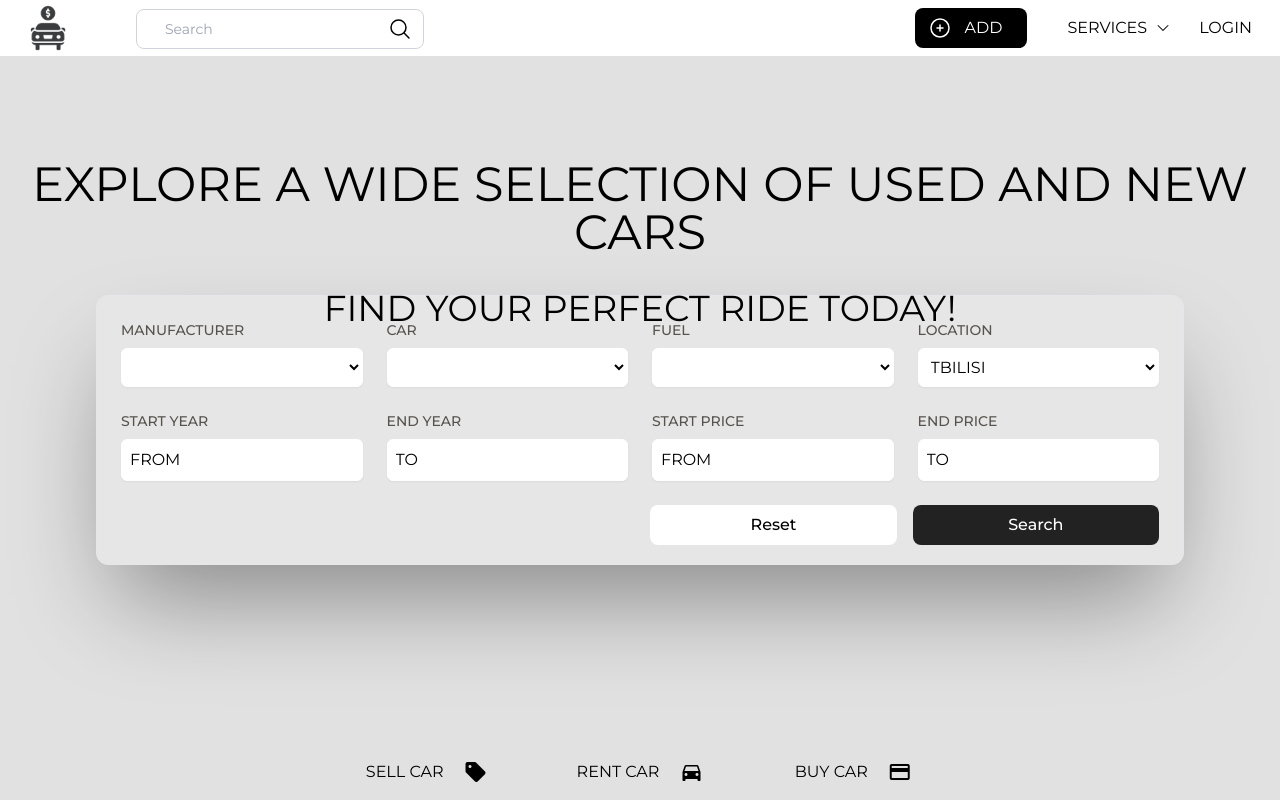
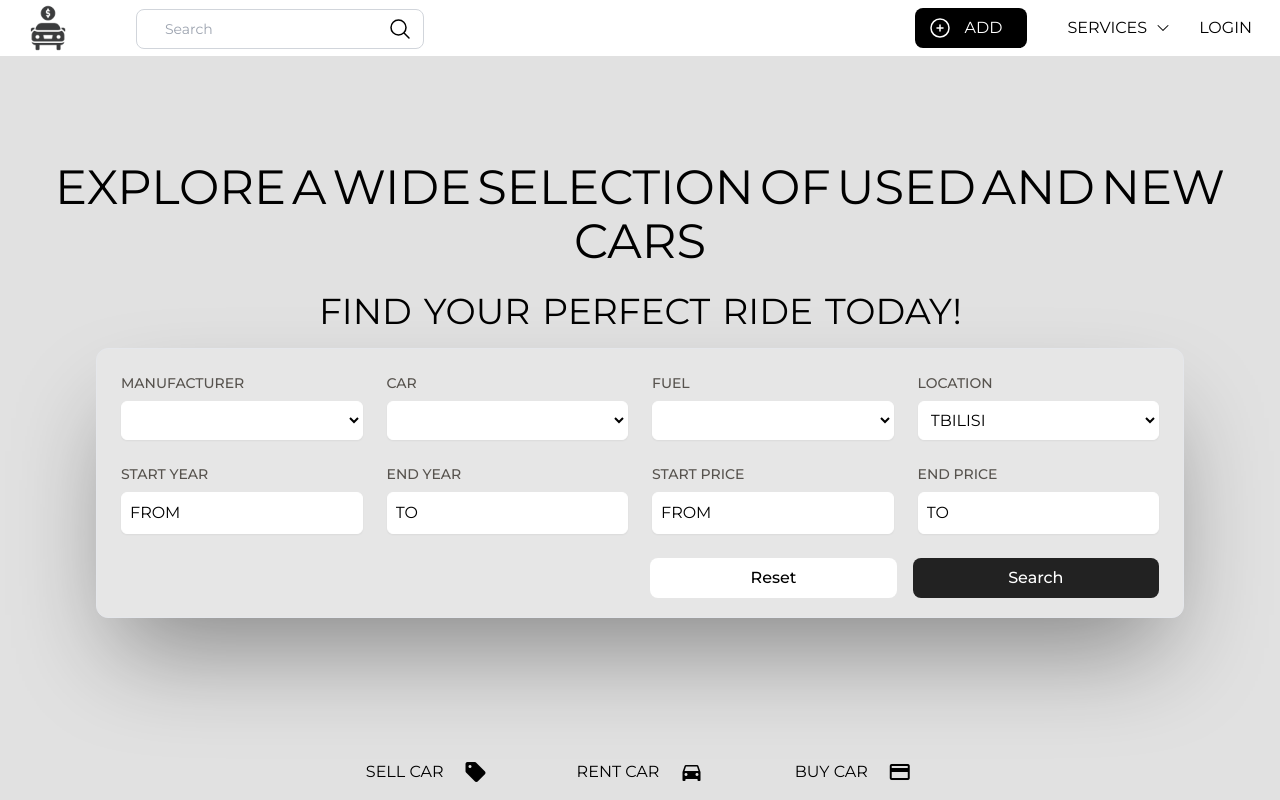
Before and after one commit to vaanskii/auto-market, a Vue app in the folder automarket_frontend/: page / in a window 1280 px wide. Shown: the top 800 px of the page. Built offline with nearby package versions, Linux system fonts and the light colour scheme; the HTML template or start-up script is replaced by a standard one.

Commit message:
Method to animate text. - This method animates the text elements in the header section gradually, creating a fade-in effect. It iterates through each span element inside the 'typed-text' class and applies a fade-in animation with a delay, giving a smooth transition effect to the text.

```diff
--- a/automarket_frontend/src/components/Filter.vue
+++ b/automarket_frontend/src/components/Filter.vue
@@ -1,5 +1,5 @@
 <template>
-    <div class="m-10 w-full max-w-[85%] md:mt-40 mt-56">
+    <div class="m-10 w-full max-w-[85%] -mt-[320px] sm:-mt-80 md:mt-44 lg:mt-60 xl:mt-80">
       <div class="flex flex-col">
         <div class="rounded-xl border h-[890px] md:h-[450px] lg:h-[360px] xl:h-[270px] border-gray-200 bg-[#E6E6E6] p-6 shadow-4xl">
           <form id="opa" @submit.prevent="handleSubmit">
--- a/automarket_frontend/src/components/Main.vue
+++ b/automarket_frontend/src/components/Main.vue
@@ -5,10 +5,14 @@
       <div class="-mt-44 py-4 text-center text-6xl font-bold text-yellow-300">
       </div>
       <div>
-        <div class="flex items-center justify-center md:-mt-0 -mt-[600px]">
-        <h1 class="absolute top-40 text-center uppercase text-xl sm:text-2xl md:text-3xl lg:text-4xl xl:text-5xl">Explore a Wide Selection of Used and New Cars</h1>
-        <p class="absolute top-72 text-center uppercase text-md sm:text-lg md:text-xl lg:text-2xl xl:text-4xl">Find Your Perfect Ride Today!</p>
-      </div>
+        <div class="flex items-center justify-center">
+          <h1 class="typed-text absolute top-40 text-center uppercase text-2xl sm:text-3xl md:text-3xl lg:text-4xl xl:text-5xl">
+            <span v-for="(word, index) in words" :key="index" :class="'word-' + index">{{ word }}</span>
+          </h1>
+          <h1 class="typed-text absolute top-72 text-center uppercase text-lg sm:text-xl md:text-2xl lg:text-2xl xl:text-4xl">
+            <span v-for="(word, index) in words2" :key="index" :class="'word2-' + index">{{ word }}</span>
+          </h1>
+        </div>
       </div>
       <div class="text-white flex items-center justify-center">
         <Filter/>
@@ -52,7 +56,6 @@
 </template>
 
 
-
 <script>
 import Filter from './Filter.vue'
 import Cards from './Cards.vue'
@@ -62,6 +65,45 @@ export default {
     Filter,
     Cards
   },
+  data() {
+    return {
+      words: [
+        'Explore',
+        'a',
+        'Wide',
+        'selection',
+        'of',
+        'used',
+        'and',
+        'new',
+        'cars',
+      ],
+      words2: [
+        'Find',
+        ' ',
+        'Your',
+        ' ',
+        'Perfect',
+        ' ',
+        'Ride',
+        ' ',
+        'Today!',
+      ]
+    };
+  },
+  mounted() {
+    this.animateText();
+  },
+  methods: {
+    animateText() {
+      const spans = document.querySelectorAll('.typed-text span');
+      spans.forEach((span, index) => {
+        setTimeout(() => {
+          span.classList.add('fade-in');
+        }, index * 200); // Adjust the timing here to make it slower
+      });
+    }
+  }
 }
 </script>
 
@@ -76,6 +118,38 @@ export default {
   height: 385px;
 }
 
+
+.typed-text {
+  font-family: "Montserrat Medium";
+  text-align: center;
+  transform: scale(0.94);
+  animation: scale 3s forwards cubic-bezier(0.5, 1, 0.89, 1);
+}
+
+@keyframes scale {
+  100% {
+    transform: scale(1);
+  }
+}
+
+.typed-text span {
+  display: inline-block;
+  opacity: 0;
+  filter: blur(4px);
+  padding: 3px;
+}
+
+.typed-text span.fade-in {
+  animation: fade-in 0.8s forwards cubic-bezier(0.11, 0, 0.5, 0);
+}
+
+@keyframes fade-in {
+  100% {
+    opacity: 1;
+    filter: blur(0);
+  }
+}
+
 @media only screen and (max-device-width: 1366px) {
   .parallax {
     background-attachment: scroll;
```
